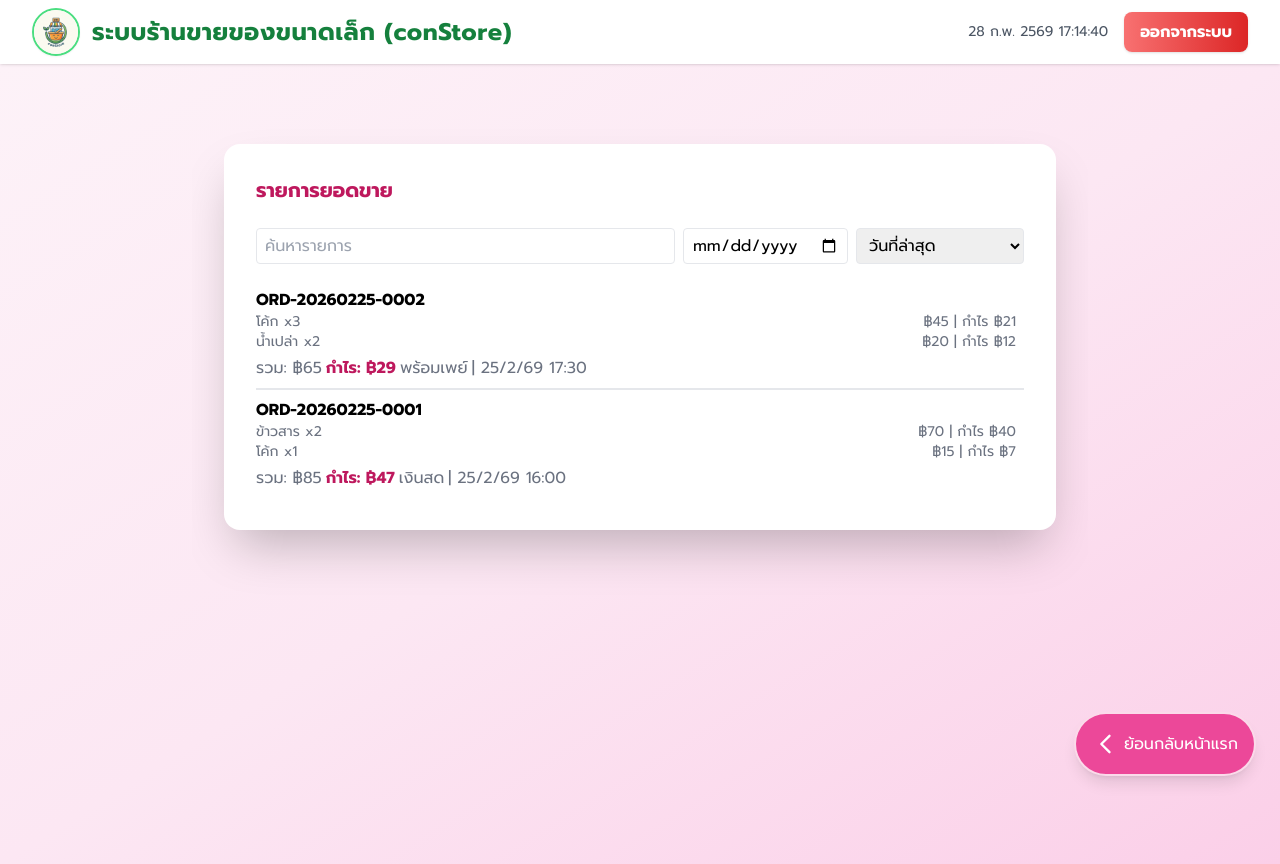
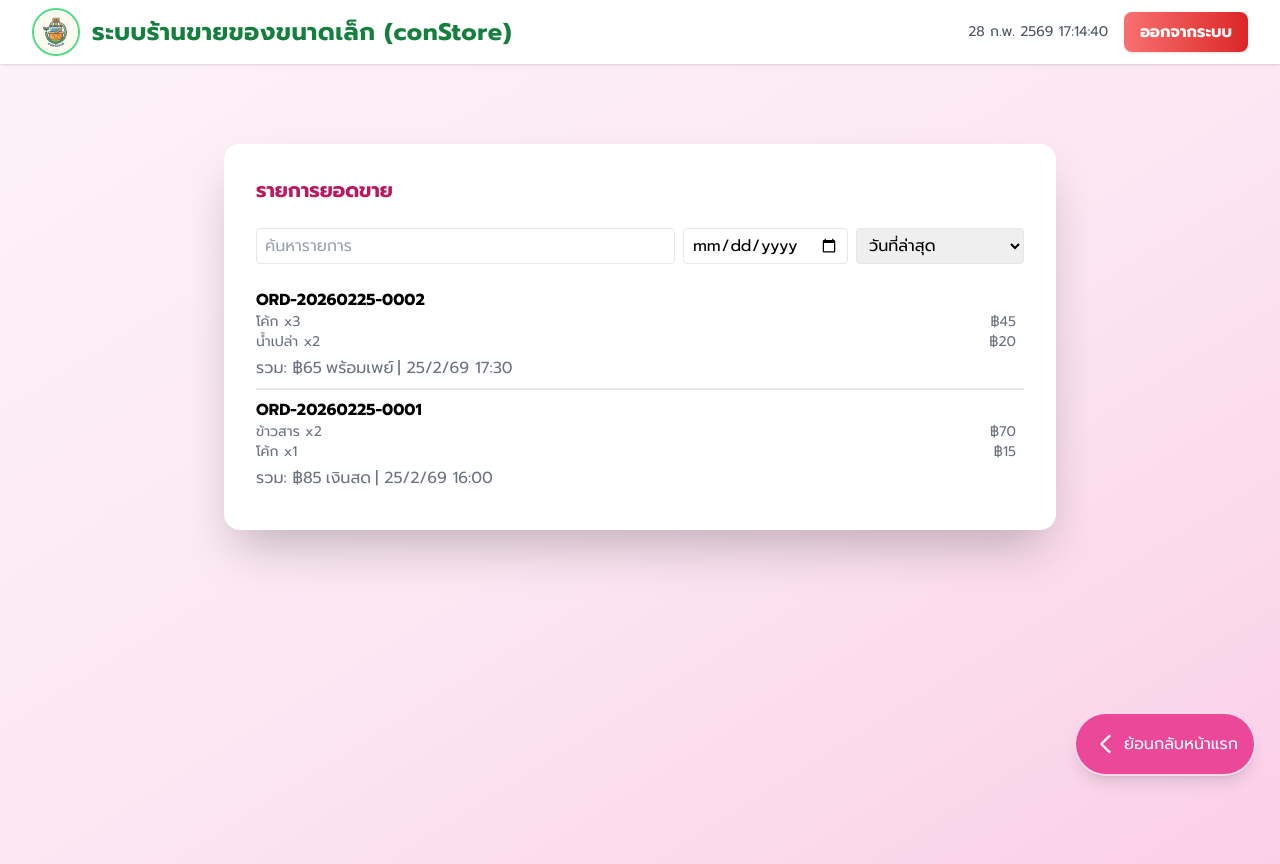
Before and after one commit to pawit5001/conStore, a Nuxt app: page /staff/sales-summary in a window 1280 px wide. Built offline with nearby package versions, Linux system fonts and the light colour scheme.

Commit message:
fix: staff report

```diff
--- a/pages/staff/sales-summary.vue
+++ b/pages/staff/sales-summary.vue
@@ -26,11 +26,10 @@
         <div class="text-xs sm:text-sm text-gray-500 w-full">
           <div v-for="prod in item.items" :key="prod.name + prod.price" class="flex justify-between gap-2 flex-wrap">
             <span class="truncate max-w-[60vw] sm:max-w-xs break-words">{{ prod.name }} x{{ prod.qty }}</span>
-            <span class="whitespace-nowrap">฿{{ prod.price * prod.qty }} | กำไร ฿{{ (prod.price - (prod.cost || 0)) * prod.qty }}</span>
+            <span class="whitespace-nowrap">฿{{ prod.price * prod.qty }}</span>
           </div>
           <div class="flex flex-row flex-wrap gap-1 mt-1 items-center w-full text-xs">
             <span class="whitespace-nowrap text-base">รวม: ฿{{ item.total }}</span>
-            <span class="font-bold text-pink-700 whitespace-nowrap text-base">กำไร: ฿{{ item.profit }}</span>
             <span class="whitespace-nowrap text-base">{{ item.payType }}</span>
             <span class="whitespace-nowrap text-base">| {{ item.datetime ? new Date(item.datetime).toLocaleString('th-TH', { dateStyle: 'short', timeStyle: 'short', timeZone: 'Asia/Bangkok' }) : '' }}</span>
           </div>
```
